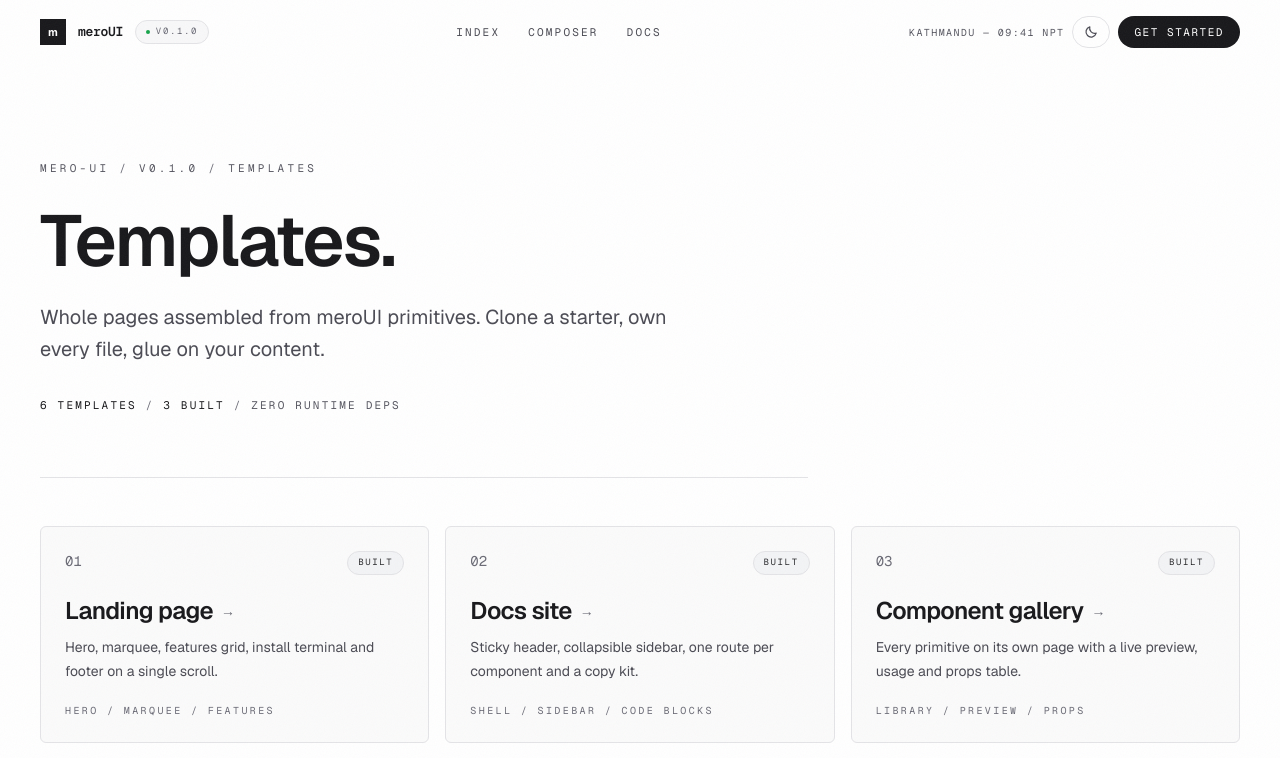
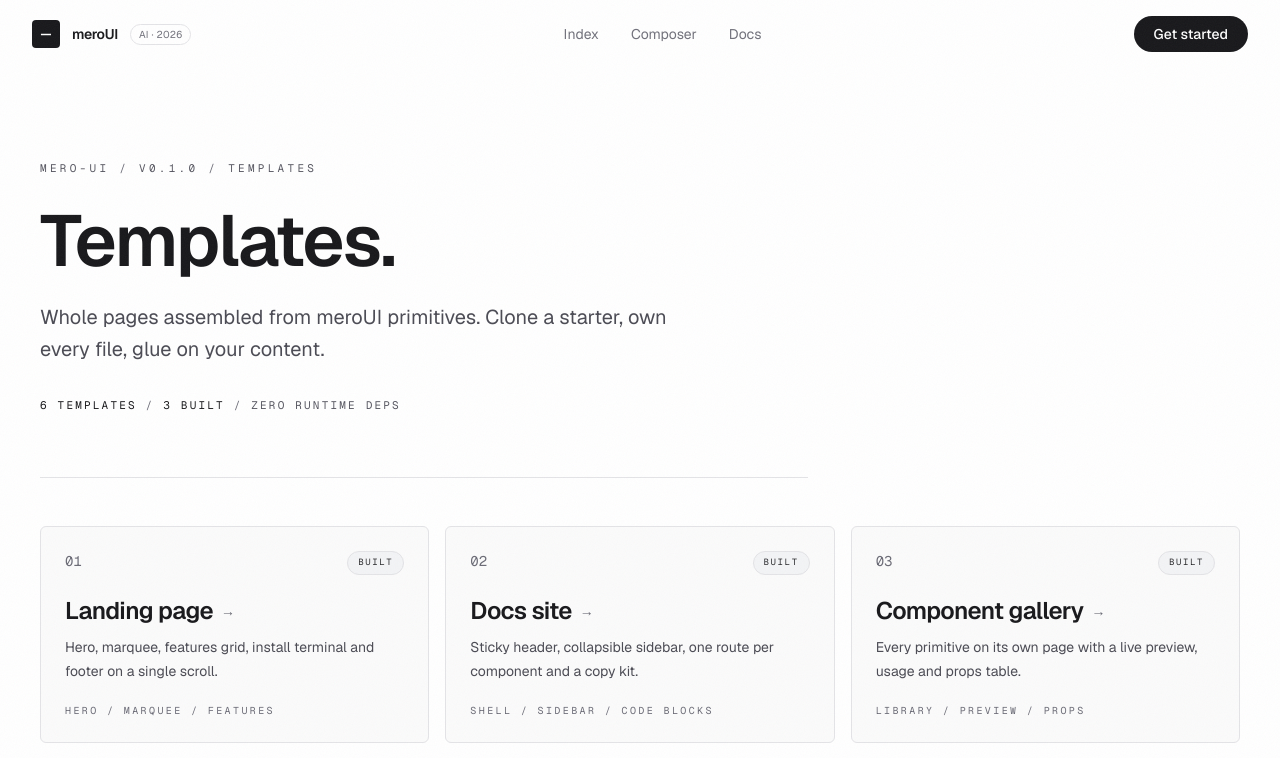
Before and after one commit to shivraj598/meroUI, a Next.js app: page /templates in a window 1280 px wide. Shown: the top 758 px of the page. Built offline with nearby package versions, Linux system fonts and the light colour scheme.

Commit message:
feat: refactor Navbar component for improved layout and styling

```diff
--- a/src/components/landing/Navbar.tsx
+++ b/src/components/landing/Navbar.tsx
@@ -1,137 +1,47 @@
 "use client";
 
 import { useEffect, useState } from "react";
-import { ThemeToggle } from "@/components/ThemeToggle";
-
-const LINKS = [
-  { label: "Index", href: "#index" },
-  { label: "Composer", href: "#composer" },
-];
 
 export function Navbar() {
   const [scrolled, setScrolled] = useState(false);
   const [open, setOpen] = useState(false);
-
   useEffect(() => {
-    const onScroll = () => setScrolled(window.scrollY > 6);
+    const onScroll = () => setScrolled(window.scrollY > 8);
     onScroll();
     window.addEventListener("scroll", onScroll, { passive: true });
     return () => window.removeEventListener("scroll", onScroll);
   }, []);
-
   return (
     <header
-      className={`fixed inset-x-0 top-0 z-40 border-b transition-all duration-300 ${
-        scrolled || open
-          ? "border-line bg-canvas/90 backdrop-blur-xl"
-          : "border-transparent bg-transparent"
-      }`}
+      className={`fixed inset-x-0 top-0 z-40 border-b transition-colors ${scrolled || open ? "border-zinc-200 bg-[#fcfcf9]/90 backdrop-blur" : "border-transparent bg-transparent"}`}
     >
-      <nav className="mx-auto flex h-[64px] max-w-[1440px] items-center justify-between px-6 md:px-10">
-        {/* left: mark */}
-        <a href="#top" className="group flex items-center gap-3" aria-label="meroUI home">
-          <span className="flex size-[26px] items-center justify-center bg-ink text-[11px] font-bold leading-none text-canvas transition-transform duration-200 group-hover:rotate-3">
-            m
-          </span>
-          <span className="font-mono text-[13px] font-semibold tracking-tight text-ink">
-            meroUI
-          </span>
-          <span className="hidden items-center gap-1.5 rounded-full border border-line bg-panel/60 px-2.5 py-1 font-mono text-[9px] uppercase tracking-[0.18em] text-dim sm:inline-flex">
-            <span className="size-1 rounded-full bg-green dot-pulse" aria-hidden />
-            v0.1.0
-          </span>
+      <nav className="mx-auto flex h-[68px] max-w-[1280px] items-center justify-between px-6 md:px-8">
+        <a href="#top" className="flex items-center gap-3">
+          <span className="flex size-7 items-center justify-center rounded-sm bg-zinc-900 text-xs font-bold text-white">—</span>
+          <span className="text-sm font-semibold tracking-tight text-zinc-900">meroUI</span>
+          <span className="hidden rounded-full border border-zinc-200 px-2 py-0.5 text-[10px] tracking-wide text-zinc-500 md:inline">AI · 2026</span>
         </a>
-
-        {/* center: mono nav - single line */}
-        <div className="hidden items-center gap-7 lg:flex">
-          {LINKS.map((l) => (
-            <a
-              key={l.href}
-              href={l.href}
-              className="font-mono text-[11px] uppercase tracking-[0.2em] text-muted transition-colors hover:text-ink"
-            >
-              {l.label}
-            </a>
-          ))}
-          <a
-            href="/docs"
-            className="font-mono text-[11px] uppercase tracking-[0.2em] text-muted transition-colors hover:text-ink"
-          >
-            Docs
-          </a>
+        <div className="hidden items-center gap-8 md:flex">
+          <a href="#index" className="text-sm text-zinc-500 hover:text-zinc-900">Index</a>
+          <a href="#composer" className="text-sm text-zinc-500 hover:text-zinc-900">Composer</a>
+          <a href="/docs" className="text-sm text-zinc-500 hover:text-zinc-900">Docs</a>
         </div>
-
-        <div className="flex items-center gap-2">
-          <span className="hidden font-mono text-[10px] tracking-[0.14em] text-faint md:inline">
-            KATHMANDU — 09:41 NPT
-          </span>
-          <ThemeToggle />
-          <a
-            href="/docs"
-            className="hidden h-8 items-center rounded-full bg-ink px-4 font-mono text-[11px] uppercase tracking-[0.14em] text-canvas transition-transform duration-200 hover:scale-[1.02] active:scale-[0.97] sm:inline-flex"
-          >
-            Get started
-          </a>
-          <button
-            type="button"
-            onClick={() => setOpen((v) => !v)}
-            aria-expanded={open}
-            aria-label={open ? "Close menu" : "Open menu"}
-            className="flex size-8 items-center justify-center rounded-full border border-line text-ink transition-colors hover:border-line-strong md:hidden lg:hidden"
-          >
-            <span aria-hidden className="relative block h-3 w-4">
-              <span
-                className={`absolute left-0 top-0 h-px w-full bg-current transition-transform duration-200 ${open ? "translate-y-[5.5px] rotate-45" : ""}`}
-              />
-              <span
-                className={`absolute left-0 top-[5.5px] h-px w-full bg-current transition-opacity duration-200 ${open ? "opacity-0" : ""}`}
-              />
-              <span
-                className={`absolute left-0 top-[11px] h-px w-full bg-current transition-transform duration-200 ${open ? "-translate-y-[5.5px] -rotate-45" : ""}`}
-              />
+        <div className="flex items-center gap-3">
+          <a href="/docs" className="hidden rounded-full bg-zinc-900 px-5 py-2 text-sm font-medium text-white hover:bg-black md:inline-flex">Get started</a>
+          <button onClick={() => setOpen((v) => !v)} className="flex size-9 items-center justify-center rounded-full border border-zinc-200 bg-white md:hidden" aria-label="Menu">
+            <span className="relative block h-3 w-4">
+              <span className={`absolute left-0 top-0 h-0.5 w-full bg-zinc-900 transition-transform ${open ? "translate-y-[5px] rotate-45" : ""}`} />
+              <span className={`absolute left-0 top-[5px] h-0.5 w-full bg-zinc-900 transition-opacity ${open ? "opacity-0" : ""}`} />
+              <span className={`absolute left-0 top-[10px] h-0.5 w-full bg-zinc-900 transition-transform ${open ? "-translate-y-[5px] -rotate-45" : ""}`} />
             </span>
           </button>
         </div>
       </nav>
-
-      {/* mobile */}
-      <div
-        className={`overflow-hidden border-line bg-canvas/95 backdrop-blur-xl transition-all duration-300 md:hidden ${
-          open ? "max-h-[380px] border-b" : "max-h-0 border-transparent"
-        }`}
-      >
-        <div className="flex flex-col gap-1 px-6 py-4">
-          {LINKS.map((l) => (
-            <a
-              key={l.href}
-              href={l.href}
-              onClick={() => setOpen(false)}
-              className="flex items-center justify-between rounded-md px-3 py-3 font-mono text-xs uppercase tracking-[0.18em] text-muted transition-colors hover:bg-panel hover:text-ink"
-            >
-              {l.label} <span aria-hidden>→</span>
-            </a>
-          ))}
-          <a
-            href="/docs"
-            onClick={() => setOpen(false)}
-            className="flex items-center justify-between rounded-md px-3 py-3 font-mono text-xs uppercase tracking-[0.18em] text-muted hover:bg-panel hover:text-ink"
-          >
-            Docs <span aria-hidden>→</span>
-          </a>
-          <div className="mt-2 flex gap-2 border-t border-line pt-4">
-            <a
-              href="/docs"
-              className="flex flex-1 items-center justify-center rounded-full bg-ink py-3 font-mono text-xs uppercase tracking-[0.14em] text-canvas"
-            >
-              Get started
-            </a>
-            <a
-              href="/templates"
-              className="flex flex-1 items-center justify-center rounded-full border border-line py-3 font-mono text-xs uppercase tracking-[0.14em] text-ink"
-            >
-              Templates
-            </a>
-          </div>
+      <div className={`overflow-hidden border-zinc-200 bg-[#fcfcf9] transition-all md:hidden ${open ? "max-h-64 border-b" : "max-h-0"}`}>
+        <div className="space-y-1 p-4">
+          <a href="#index" onClick={() => setOpen(false)} className="block rounded-lg px-3 py-3 text-sm text-zinc-700 hover:bg-zinc-100">Index</a>
+          <a href="#composer" onClick={() => setOpen(false)} className="block rounded-lg px-3 py-3 text-sm text-zinc-700 hover:bg-zinc-100">Composer</a>
+          <a href="/docs" onClick={() => setOpen(false)} className="block rounded-lg px-3 py-3 text-sm text-zinc-700 hover:bg-zinc-100">Docs</a>
         </div>
       </div>
     </header>
```
